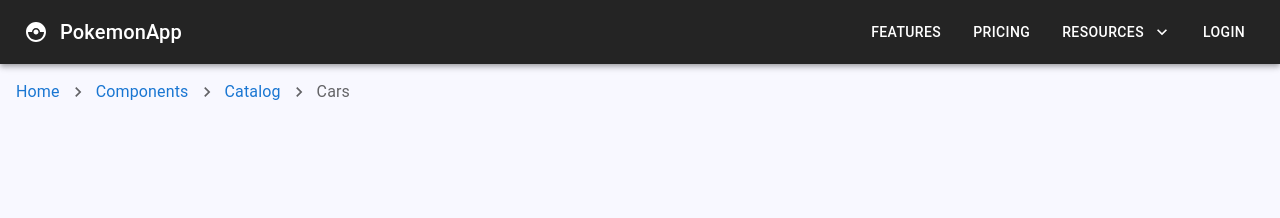
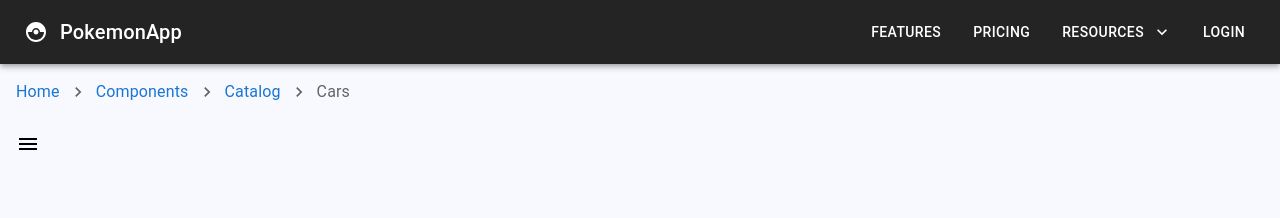
Before and after one commit to AbrarZahid050/Material-UI-learning, a React (Create React App) app: page / in a window 1280 px wide. Shown: the top 218 px of the page. Built offline with nearby package versions, Linux system fonts and the light colour scheme.

Commit message:
update-15, sidepanel done

```diff
--- a/src/App.js
+++ b/src/App.js
@@ -16,6 +16,7 @@
 // import MuiLink from "./components/navbar/MuiLink";
 import MuiAppbar from "./components/navbar/MuiAppbar";
 import MuiBreadcrumbs from "./components/navbar/MuiBreadcrumbs";
+import MuiDrawer from "./components/navbar/MuiDrawer";
 
 const App = () => {
   return (
@@ -33,9 +34,10 @@
       {/* <MuiPaper /> */}
       {/* <MuiAccordin /> */}
       {/* <MuiImageList /> */}
+      {/* <MuiLink /> */}
       <MuiAppbar />
-      {/* <MuiLink /> */}
       <MuiBreadcrumbs />
+      <MuiDrawer />
     </div>
   );
 };
--- /dev/null
+++ b/src/components/navbar/MuiDrawer.jsx
@@ -0,0 +1,38 @@
+import React, { useState } from "react";
+import { Box, Drawer, IconButton, Typography } from "@mui/material";
+import { Menu } from "@mui/icons-material";
+
+const MuiDrawer = () => {
+  const [isDrawerOpen, setIsDrawerOpen] = useState(false);
+
+  return (
+    <React.Fragment>
+      <Box margin={2}>
+        <IconButton
+          size="large"
+          edge="start"
+          color="inherit"
+          aria-label="logo"
+          onClick={() => setIsDrawerOpen(true)}
+        >
+          <Menu />
+        </IconButton>
+      </Box>
+      <Drawer
+        anchor="left"
+        open={isDrawerOpen}
+        onClose={() => {
+          setIsDrawerOpen(false);
+        }}
+      >
+        <Box p={2} textAlign="center" role="presentation" width="500px">
+          <Typography variant="h6" component="div">
+            Typography
+          </Typography>
+        </Box>
+      </Drawer>
+    </React.Fragment>
+  );
+};
+
+export default MuiDrawer;
```
